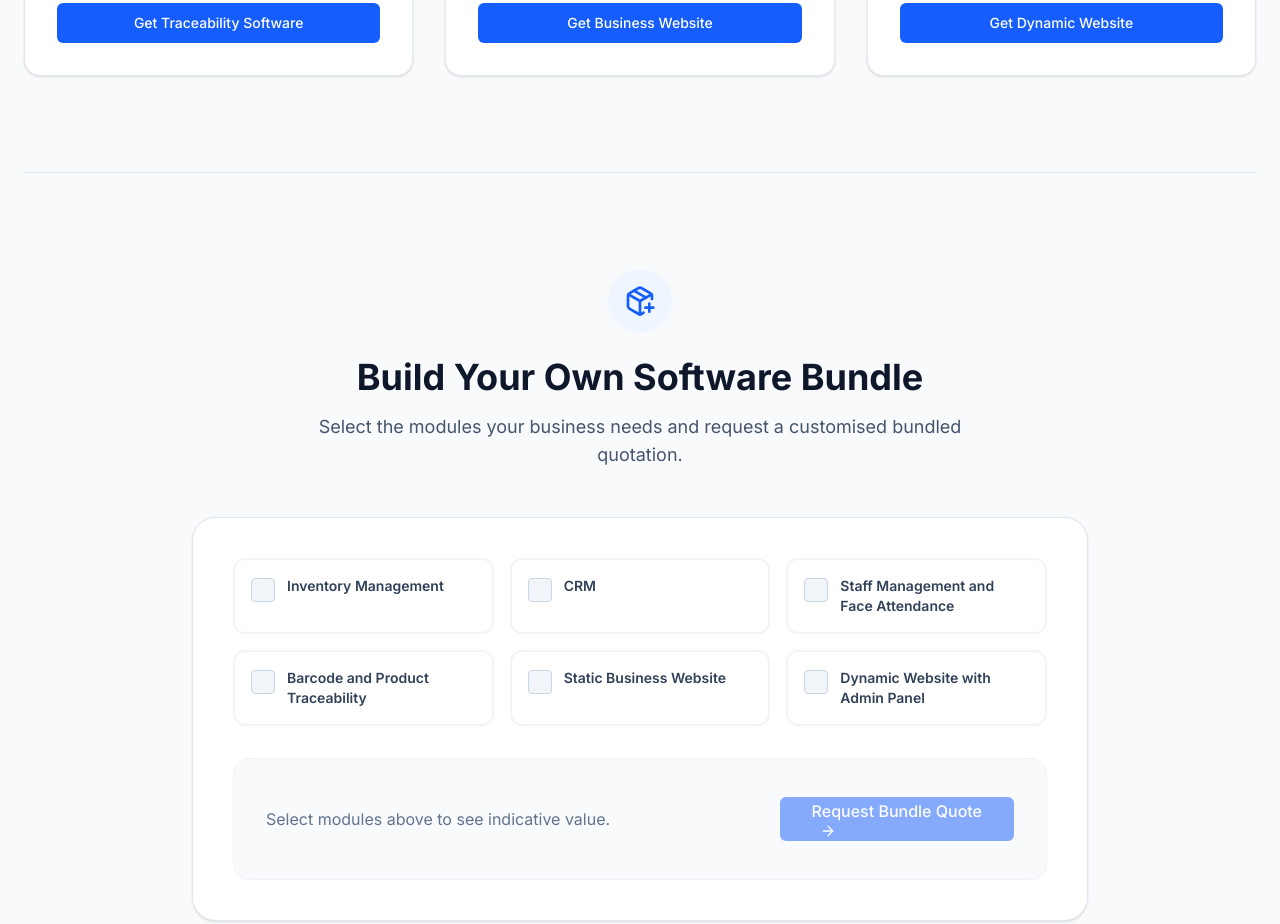
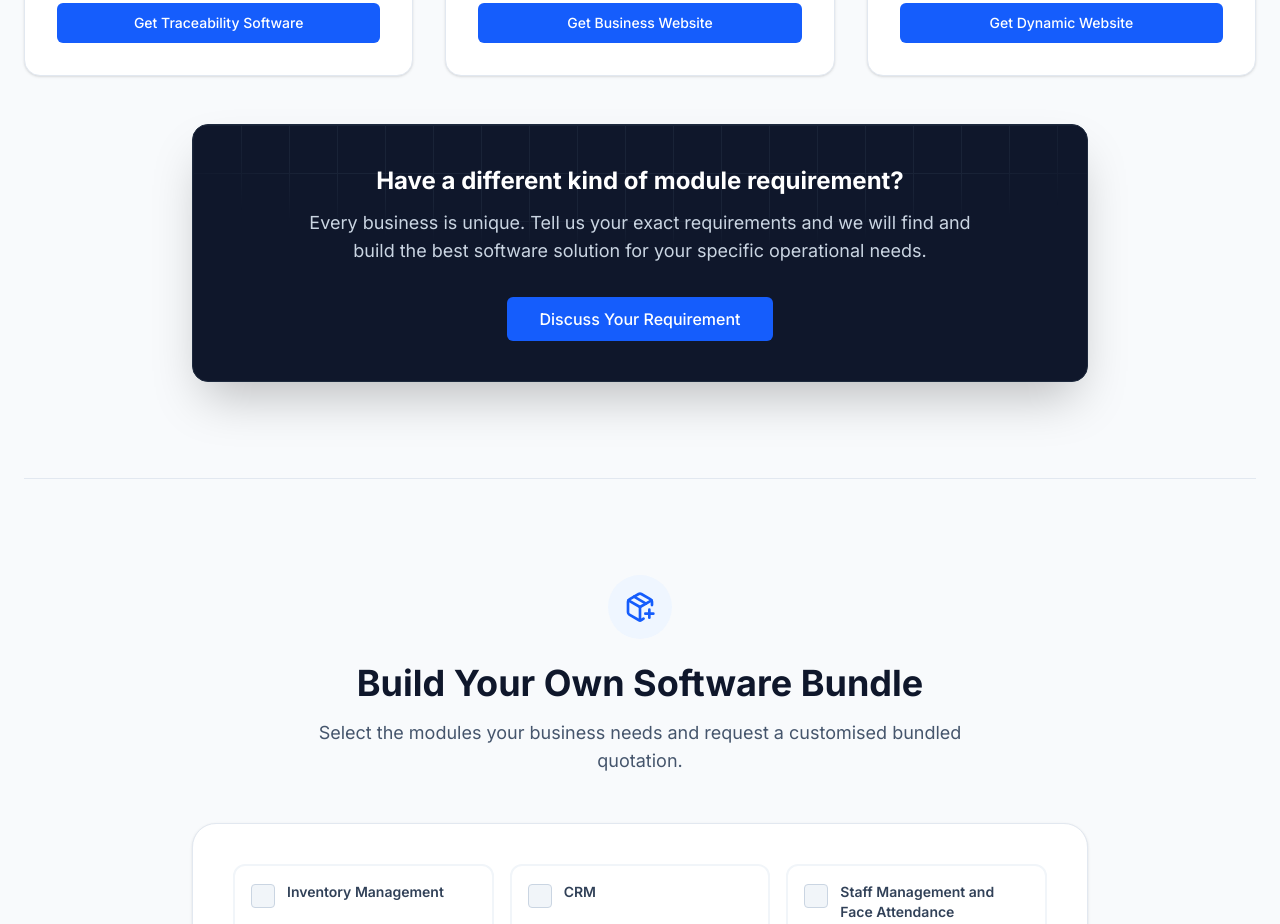
Before and after one commit to ASHU-web/softek-labs-website, a Next.js app: page / in a window 1280 px wide. Shown: the part 7720-8644 px from the top of the page. Built offline with nearby package versions, Linux system fonts and the light colour scheme.

Commit message:
Add custom module callout banner to Pricing section

```diff
--- a/src/components/sections/Pricing.tsx
+++ b/src/components/sections/Pricing.tsx
@@ -9,6 +9,8 @@ import { PricingBundleBuilder } from "./Pricing/PricingBundleBuilder";
 import { PricingIncludes } from "./Pricing/PricingIncludes";
 import { PricingAdditionalCosts } from "./Pricing/PricingAdditionalCosts";
 import { PricingFAQs } from "./Pricing/PricingFAQs";
+import { Button } from "@/components/ui/button";
+import Link from "next/link";
 import { individualModules } from "@/data/pricing";
 
 export function Pricing() {
@@ -67,13 +69,32 @@ export function Pricing() {
           </div>
         )}
 
-        {/* Tab Content */}
         {activeTab === "individual" && (
-          <div className="grid md:grid-cols-2 lg:grid-cols-3 gap-6 lg:gap-8 max-w-7xl mx-auto">
-            {individualModules.map((module) => (
-              <PricingModuleCard key={module.id} module={module} isAnnual={isAnnual} />
-            ))}
-          </div>
+          <>
+            <div className="grid md:grid-cols-2 lg:grid-cols-3 gap-6 lg:gap-8 max-w-7xl mx-auto mb-12">
+              {individualModules.map((module) => (
+                <PricingModuleCard key={module.id} module={module} isAnnual={isAnnual} />
+              ))}
+            </div>
+
+            {/* Custom Module Callout */}
+            <div className="max-w-4xl mx-auto bg-slate-900 rounded-2xl border border-slate-800 p-8 md:p-10 text-center shadow-2xl relative overflow-hidden mb-12">
+              {/* Background decoration */}
+              <div className="absolute inset-0 bg-[linear-gradient(to_right,#334155_1px,transparent_1px),linear-gradient(to_bottom,#334155_1px,transparent_1px)] bg-[size:3rem_3rem] [mask-image:radial-gradient(ellipse_60%_50%_at_50%_0%,#000_70%,transparent_100%)] opacity-30" />
+
+              <div className="relative z-10">
+                <h3 className="text-2xl font-bold text-white mb-3">Have a different kind of module requirement?</h3>
+                <p className="text-slate-300 mb-8 max-w-2xl mx-auto text-lg">
+                  Every business is unique. Tell us your exact requirements and we will find and build the best software solution for your specific operational needs.
+                </p>
+                <Button size="lg" className="bg-blue-600 hover:bg-blue-700 text-white border-0" asChild>
+                  <Link href="/submit-requirement">
+                    Discuss Your Requirement
+                  </Link>
+                </Button>
+              </div>
+            </div>
+          </>
         )}
 
         {activeTab === "suite" && (
```
